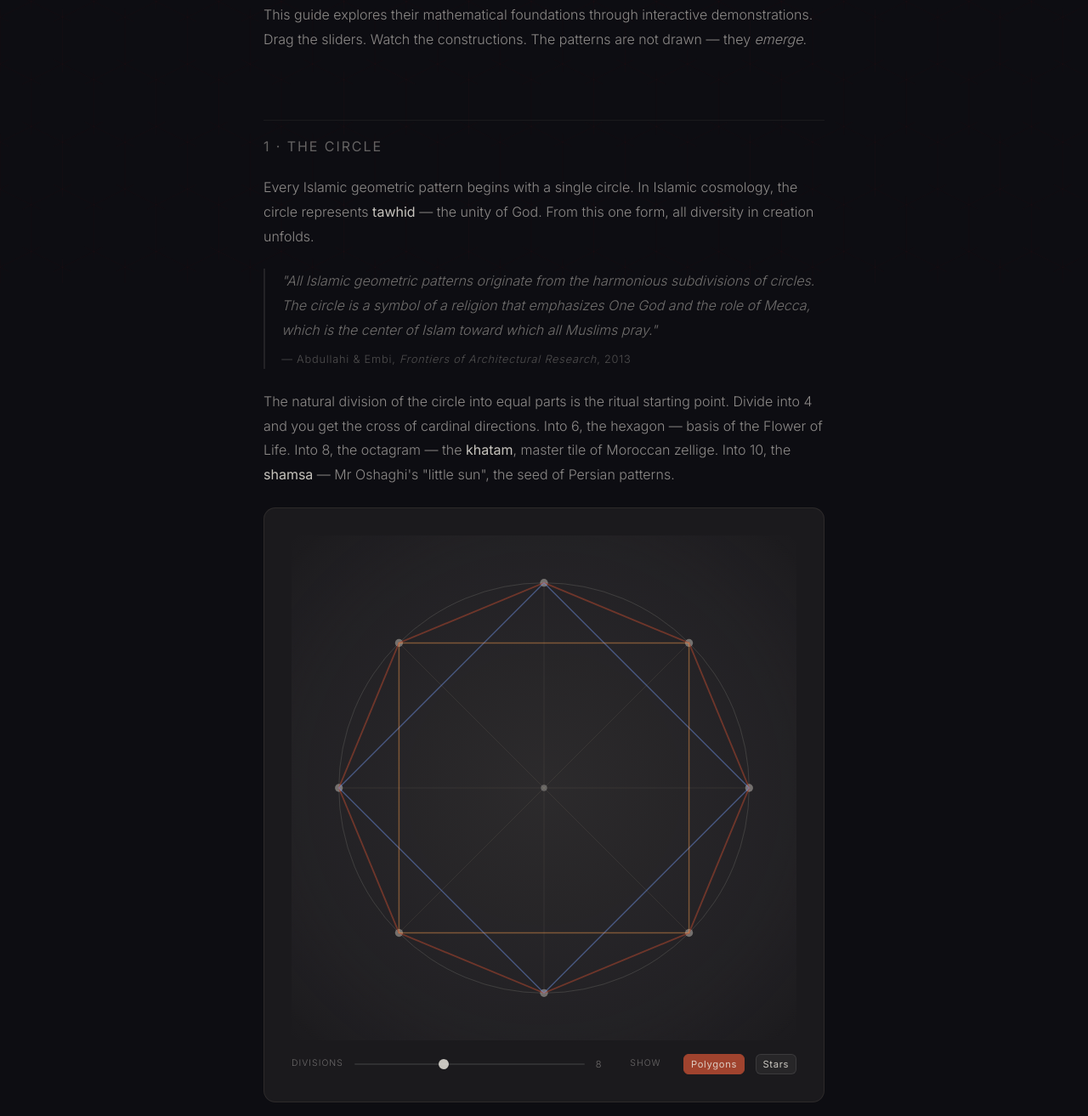
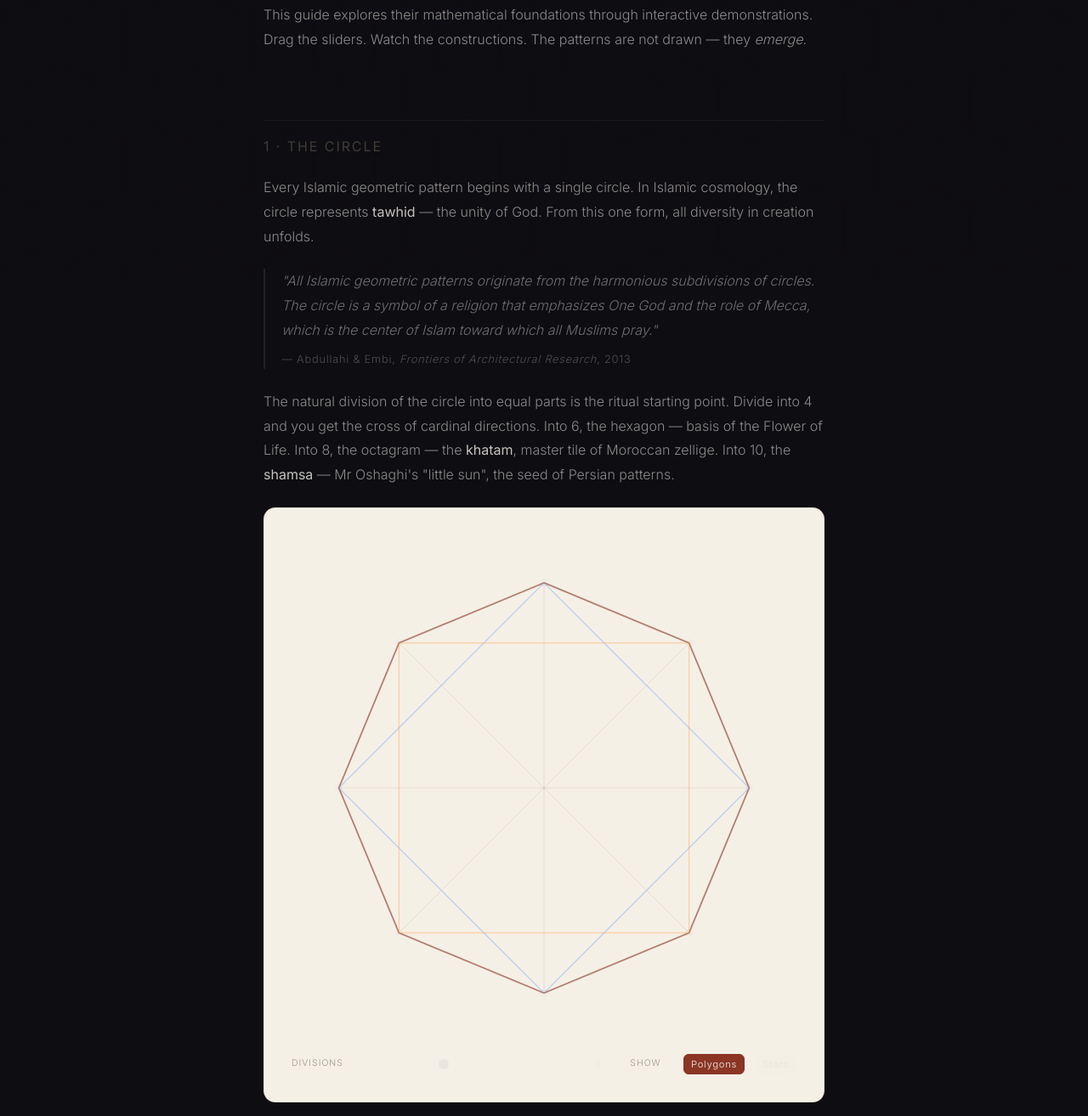
Before and after one commit to cookmom/tenfold, a website: page index.html in a window 1280 px wide. Shown: the part 467-1780 px from the top of the page at 85% size. Drawn offline with Linux system fonts and the light colour scheme.

Commit message:
paper background: #f5f0e6 warm parchment on demo cards, darker pencil strokes

```diff
--- a/index.html
+++ b/index.html
@@ -8,12 +8,12 @@
 <link rel="preconnect" href="https://fonts.googleapis.com">
 <link href="https://fonts.googleapis.com/css2?family=Inter:wght@200;300;400;500&display=swap" rel="stylesheet">
 <style>
-:root{--bg:#0d0d12;--fg:rgba(232,228,220,.85);--dim:rgba(232,228,220,.4);--faint:rgba(232,228,220,.18);--accent:#a0432e;--cons:rgba(180,165,140,.18);--font:'Inter',system-ui,sans-serif}
+:root{--bg:#0d0d12;--fg:rgba(232,228,220,.85);--dim:rgba(232,228,220,.4);--faint:rgba(232,228,220,.18);--accent:#8b3525;--cons:rgba(120,110,95,.25);--font:'Inter',system-ui,sans-serif}
 *{margin:0;padding:0;box-sizing:border-box}
 body{background:var(--bg);color:var(--fg);font-family:var(--font);font-size:16px;font-weight:300;line-height:1.8}
 main{max-width:740px;margin:0 auto;padding:clamp(2rem,6vw,5rem) clamp(1.2rem,4vw,2.5rem) 8rem}
 h1{font-size:clamp(2.2rem,6vw,3.4rem);font-weight:200;letter-spacing:-.03em;line-height:1.15;margin-bottom:.4rem}
-h2{font-size:clamp(.8rem,2vw,1rem);font-weight:400;letter-spacing:.12em;text-transform:uppercase;color:var(--dim);margin:clamp(3rem,8vw,5rem) 0 1.2rem;padding-top:1rem;border-top:1px solid rgba(232,228,220,.06)}
+h2{font-size:clamp(.8rem,2vw,1rem);font-weight:400;letter-spacing:.12em;text-transform:uppercase;color:rgba(100,90,75,.6);margin:clamp(3rem,8vw,5rem) 0 1.2rem;padding-top:1rem;border-top:1px solid rgba(232,228,220,.06)}
 h3{font-size:.85rem;font-weight:400;letter-spacing:.06em;color:var(--dim);margin:2rem 0 .8rem}
 p{margin-bottom:1.2rem;color:rgba(232,228,220,.58);font-weight:300}
 p strong{color:var(--fg);font-weight:400}
@@ -21,14 +21,14 @@ blockquote{border-left:2px solid rgba(232,228,220,.1);padding-left:1.2rem;margin
 blockquote cite{display:block;margin-top:.5rem;font-style:normal;font-size:.8rem;letter-spacing:.06em;color:rgba(232,228,220,.3)}
 .bismillah{font-size:clamp(1.1rem,3vw,1.6rem);color:rgba(232,228,220,.35);margin-bottom:clamp(2rem,5vw,3.5rem);text-align:center;line-height:1.6}
 .subtitle{font-size:clamp(.7rem,1.8vw,.85rem);letter-spacing:.12em;text-transform:uppercase;color:var(--dim);margin-bottom:2.5rem}
-.demo{background:rgba(242,234,218,.06);border:1px solid rgba(180,165,140,.12);border-radius:14px;padding:clamp(1rem,3vw,2rem);margin:1.5rem 0 2rem}
-.demo svg{width:100%;height:auto;display:block;filter:url(#pencil);background:radial-gradient(ellipse at center,rgba(242,234,218,.08) 0%,rgba(232,222,205,.04) 70%,transparent 100%);border-radius:8px}
+.demo{background:#f5f0e6;border:1px solid rgba(180,165,140,.3);border-radius:14px;padding:clamp(1rem,3vw,2rem);margin:1.5rem 0 2rem}
+.demo svg{width:100%;height:auto;display:block;filter:url(#pencil);background:#f5f0e6;border-radius:8px}
 .controls{display:flex;gap:.8rem;flex-wrap:wrap;margin-top:1rem;align-items:center}
-.controls label{font-size:.65rem;letter-spacing:.1em;text-transform:uppercase;color:var(--dim);min-width:50px}
+.controls label{font-size:.65rem;letter-spacing:.1em;text-transform:uppercase;color:rgba(100,90,75,.6);min-width:50px}
 .controls input[type=range]{flex:1;min-width:80px;accent-color:var(--accent);height:2px;-webkit-appearance:none;background:rgba(232,228,220,.1);border-radius:1px;outline:none}
 .controls input[type=range]::-webkit-slider-thumb{-webkit-appearance:none;width:12px;height:12px;border-radius:50%;background:var(--fg);cursor:pointer}
 .controls select,.controls button{background:rgba(232,228,220,.06);color:var(--fg);border:1px solid rgba(232,228,220,.1);border-radius:6px;padding:.35em .7em;font-family:var(--font);font-size:.7rem;letter-spacing:.06em;cursor:pointer}
-.controls button:hover{background:rgba(180,165,140,.18)}
+.controls button:hover{background:rgba(120,110,95,.25)}
 .controls button.active{background:var(--accent);border-color:var(--accent)}
 .controls .val{font-size:.7rem;color:var(--dim);min-width:20px;font-variant-numeric:tabular-nums}
 pre{background:rgba(232,228,220,.03);border:1px solid rgba(232,228,220,.05);border-radius:10px;padding:1.2rem;overflow-x:auto;margin:1.5rem 0;font-size:.78rem;line-height:1.6;font-family:'JetBrains Mono',monospace;color:rgba(232,228,220,.5)}
@@ -44,7 +44,7 @@ a{color:var(--accent);text-decoration:none}a:hover{text-decoration:underline}
 .draw-line{animation:rulerDraw .4s ease-out forwards}
 .draw-fade{animation:fadeIn .5s ease forwards;opacity:0}
 .fold-tab{background:rgba(232,228,220,.06);color:var(--fg);border:1px solid rgba(232,228,220,.1);border-radius:6px;padding:.35em .8em;font-family:var(--font);font-size:.7rem;letter-spacing:.08em;cursor:pointer;transition:background .2s,border-color .2s}
-.fold-tab:hover{background:rgba(180,165,140,.18)}
+.fold-tab:hover{background:rgba(120,110,95,.25)}
 .fold-tab.active{background:var(--accent);border-color:var(--accent);color:#fff}
 /* ─── Hero background pattern ─── */
 #hero-bg{position:fixed;top:0;left:0;width:100%;height:100vh;pointer-events:none;z-index:0;overflow:hidden;opacity:1}
@@ -74,7 +74,7 @@ main{position:relative;z-index:1}
 <defs>
 <filter id="pencil" x="-2%" y="-2%" width="104%" height="104%">
   <feTurbulence type="fractalNoise" baseFrequency="0.8" numOctaves="4" seed="2" result="noise"/>
-  <feDisplacementMap in="SourceGraphic" in2="noise" scale="0.6" xChannelSelector="R" yChannelSelector="G"/>
+  <feDisplacementMap in="SourceGraphic" in2="noise" scale="1.2" xChannelSelector="R" yChannelSelector="G"/>
 </filter>
 </defs>
 </svg>
@@ -595,7 +595,7 @@ function renderCircle() {
     pts.push([x, y])
     html += `<circle cx="${x.toFixed(1)}" cy="${y.toFixed(1)}" r="2.5" fill="rgba(232,228,220,.4)"/>`
     // Radial lines
-    html += `<line x1="0" y1="0" x2="${x.toFixed(1)}" y2="${y.toFixed(1)}" stroke="rgba(180,165,140,.12)" stroke-width="0.5"/>`
+    html += `<line x1="0" y1="0" x2="${x.toFixed(1)}" y2="${y.toFixed(1)}" stroke="rgba(120,110,95,.15)" stroke-width="0.5"/>`
   }
 
   if (!circleShowStar) {
```
